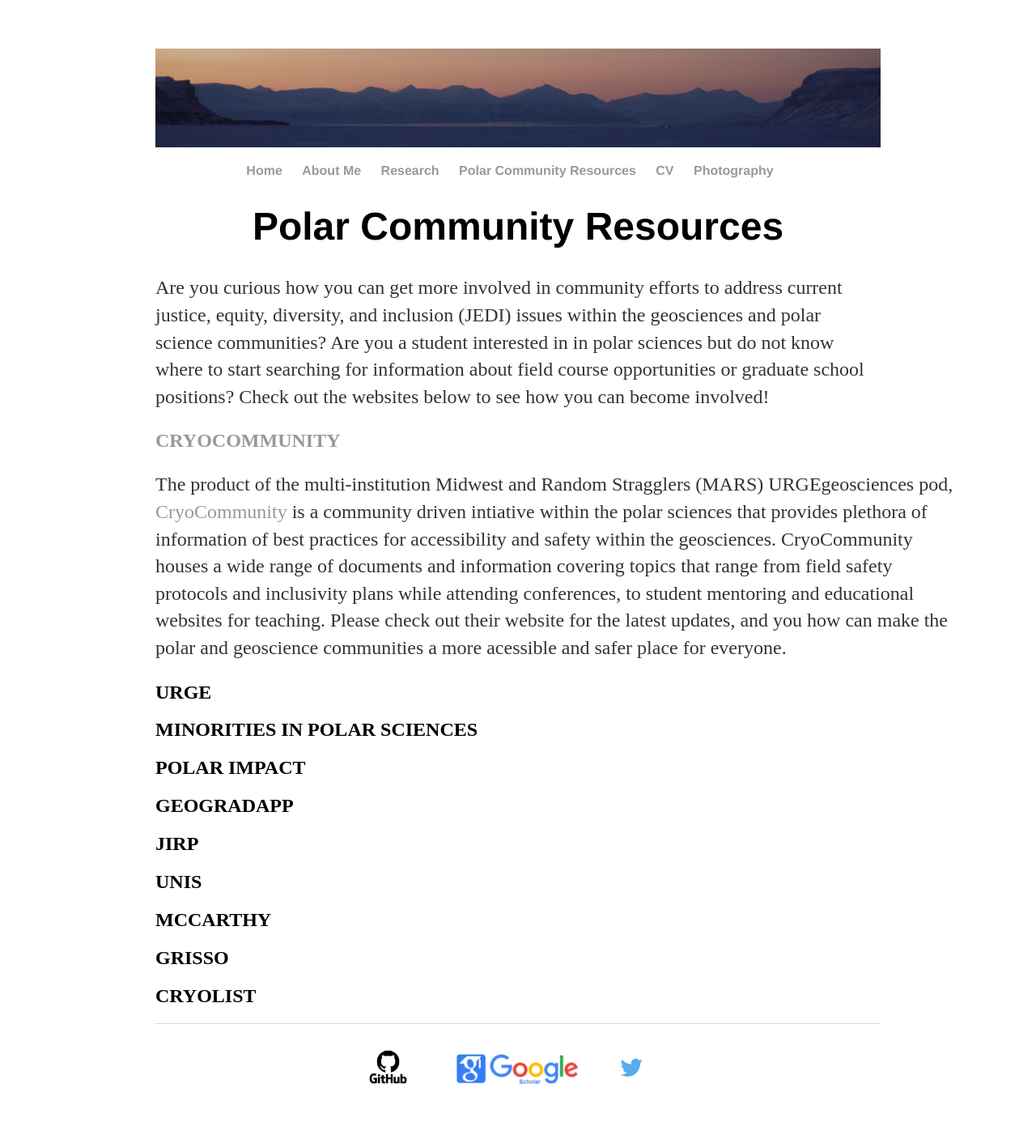
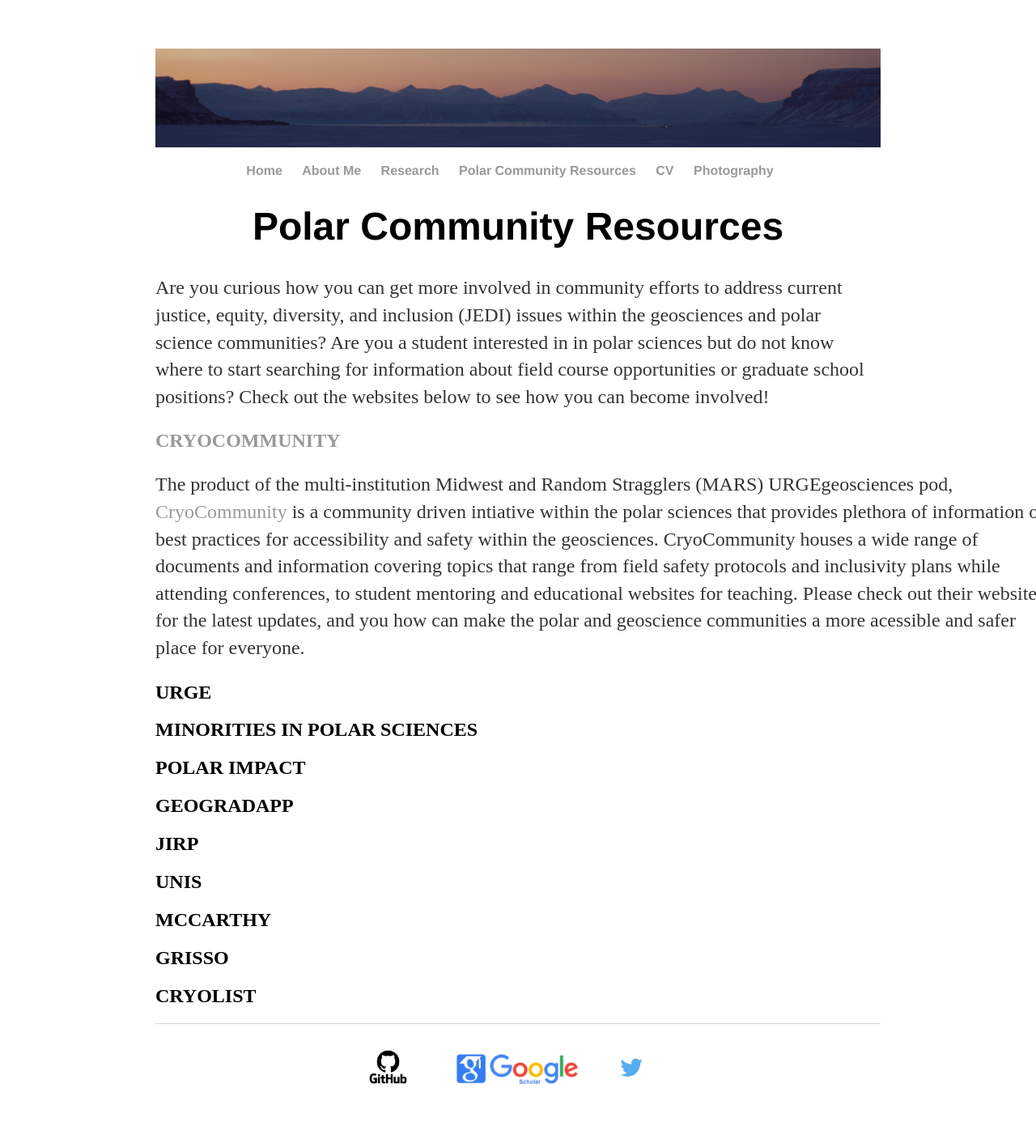
Before and after one commit to Cbarnett207/CBarnett207.github.io, a Jekyll site: the page built from community/index.html, in a window 1280 px wide. Shown: the whole page at 81% size. Built offline with Jekyll 4.4.1, drawn with Linux system fonts in a browser that asks for light colours.

Commit message:
width update
updated width of text

```diff
--- a/community/index.html
+++ b/community/index.html
@@ -10,7 +10,7 @@ title: Cody Barnett, M.S. | Community
     opportunities or graduate school positions? Check out the websites below to see how you can become involved!</p></div>
     <h2><a href="https://cryocommunity.org/" style="text-decoration:none">CRYOCOMMUNITY</a></h2>
       <div align="left">
-	      <p style="width:1000px">The product of the multi-institution Midwest and Random Stragglers (MARS) URGEgeosciences pod,
+	      <p style="width:1100px">The product of the multi-institution Midwest and Random Stragglers (MARS) URGEgeosciences pod,
 		      <a href="https://cryocommunity.org/" style="text-decoration:none">CryoCommunity</a> is a community driven
 		      intiative within the polar sciences that provides plethora of information of best practices for accessibility and safety within
 		      the geosciences. CryoCommunity houses a wide range of documents and information covering topics that range from field safety protocols and
```
